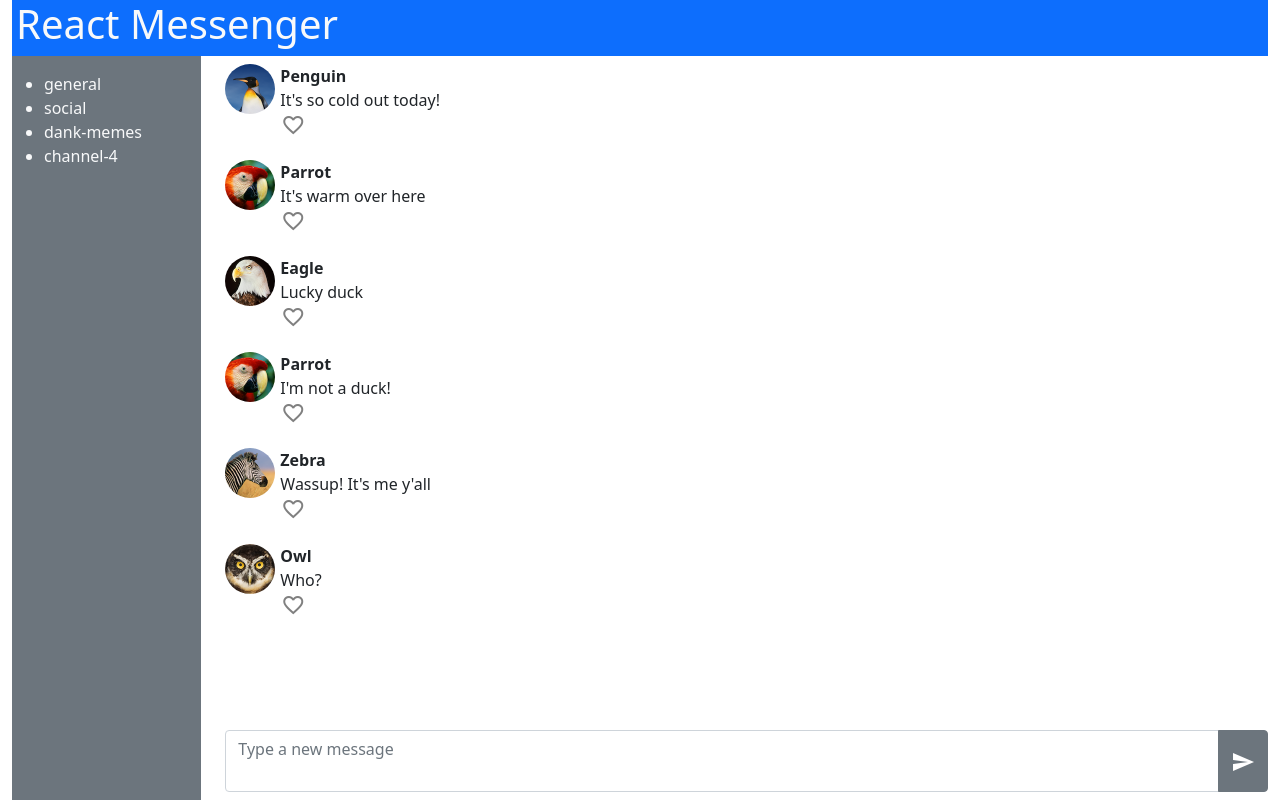
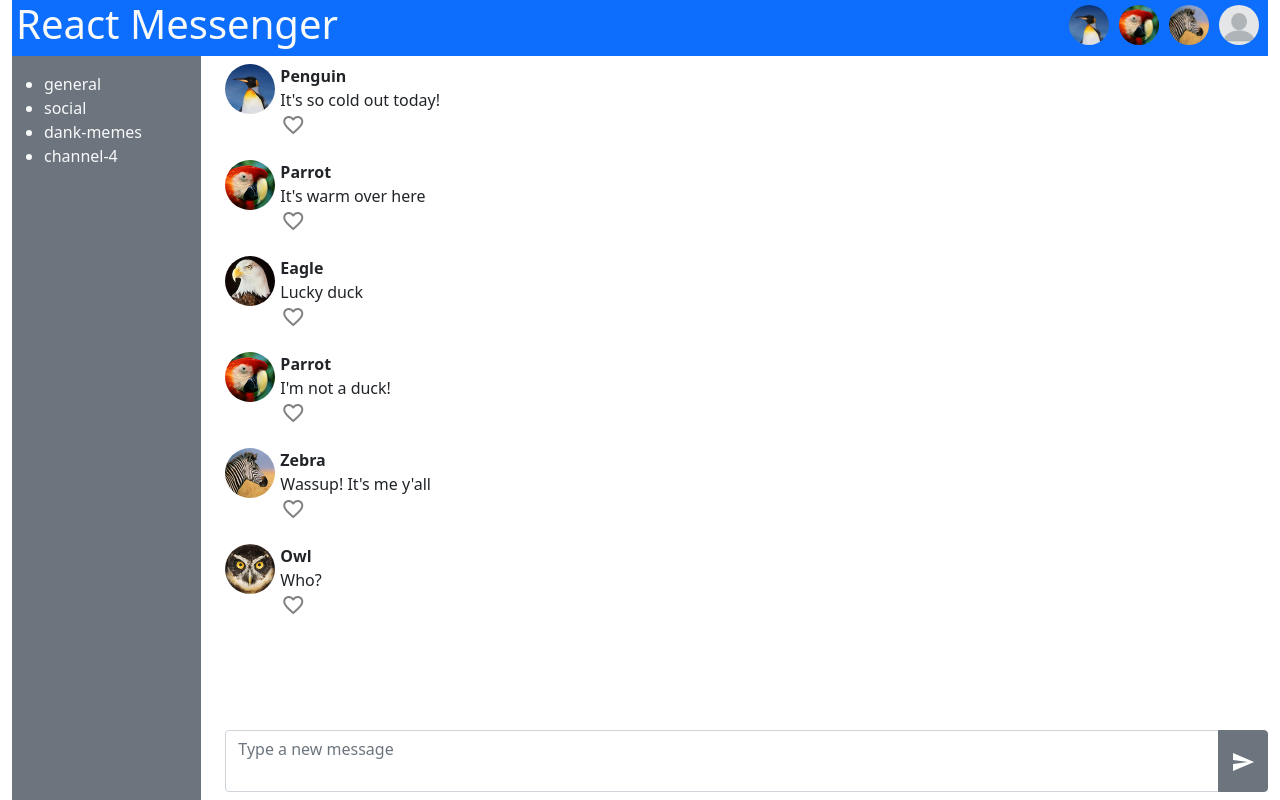
Before and after one commit to harperzhu/demos, a React (Create React App) app in the folder react-chat/: page / in a window 1280 px wide. Built offline with nearby package versions, Linux system fonts and the light colour scheme.

Commit message:
Prep for more interaction

```diff
--- a/react-chat/src/components/HeaderBar.js
+++ b/react-chat/src/components/HeaderBar.js
@@ -1,9 +1,23 @@
 //headerbar component
 export default function NavBar() {
 
+  const USERS = ["Penguin", "Parrot", "Zebra", null]
+
+  //convenience
+  const userButtons = USERS.map((userName) => {
     return (
-        <header className="text-light bg-primary px-1">
-            <h1>React Messenger</h1>
-        </header>
+      <button className="btn user-icon" name={userName} key={userName}>
+        <img src={'img/'+userName+'.png'} />
+      </button>
     )
+  })
+
+  return (
+    <header className="container-fluid text-light bg-primary px-1 d-flex justify-content-between">
+      <h1>React Messenger</h1>
+      <div>
+        {userButtons}
+      </div>
+    </header>
+  )
 };
--- a/react-chat/src/index.css
+++ b/react-chat/src/index.css
@@ -50,8 +50,17 @@ html, body, #root, #root > div {
   top:0px;
 }
 
-
 /*** ComposeForm ***/
 textarea {
     resize:none
 }
+
+/*** Header ***/
+header img {
+  width:40px;
+  border-radius: 50%;
+}
+
+header button.user-icon {
+  padding: .25rem;
+}
```
Also changed, not shown: react-chat/public/img/null.png (added), react-chat/src/index.js (line endings or trailing spaces).
